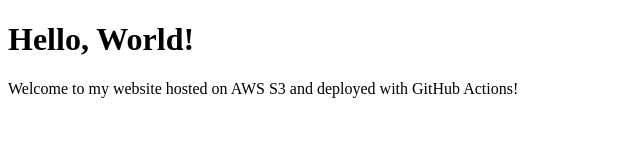
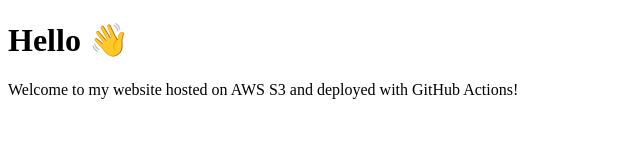
Before and after one commit to darren-nickerson/actions-website, a plain HTML site: page index.html in a window 1280 px wide. Shown: the whole page, without its empty margins (0-640 px from the left). Drawn offline with Linux system fonts and the light colour scheme.

Commit message:
added hand icon

```diff
--- a/index.html
+++ b/index.html
@@ -6,7 +6,7 @@
     <title>My Website</title>
   </head>
   <body>
-    <h1>Hello, World!</h1>
+    <h1>Hello 👋</h1>
     <p>
       Welcome to my website hosted on AWS S3 and deployed with GitHub Actions!
     </p>
```
